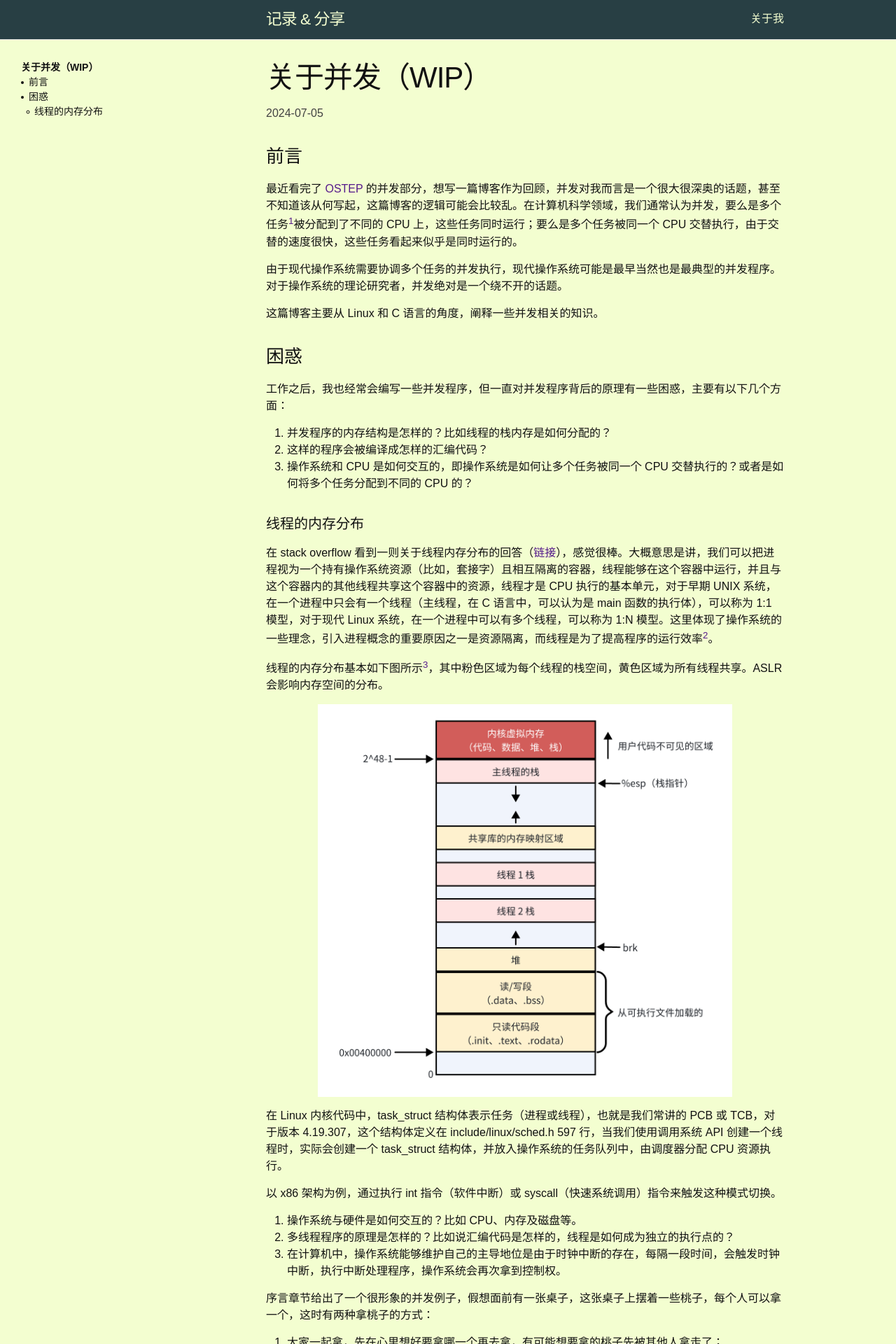
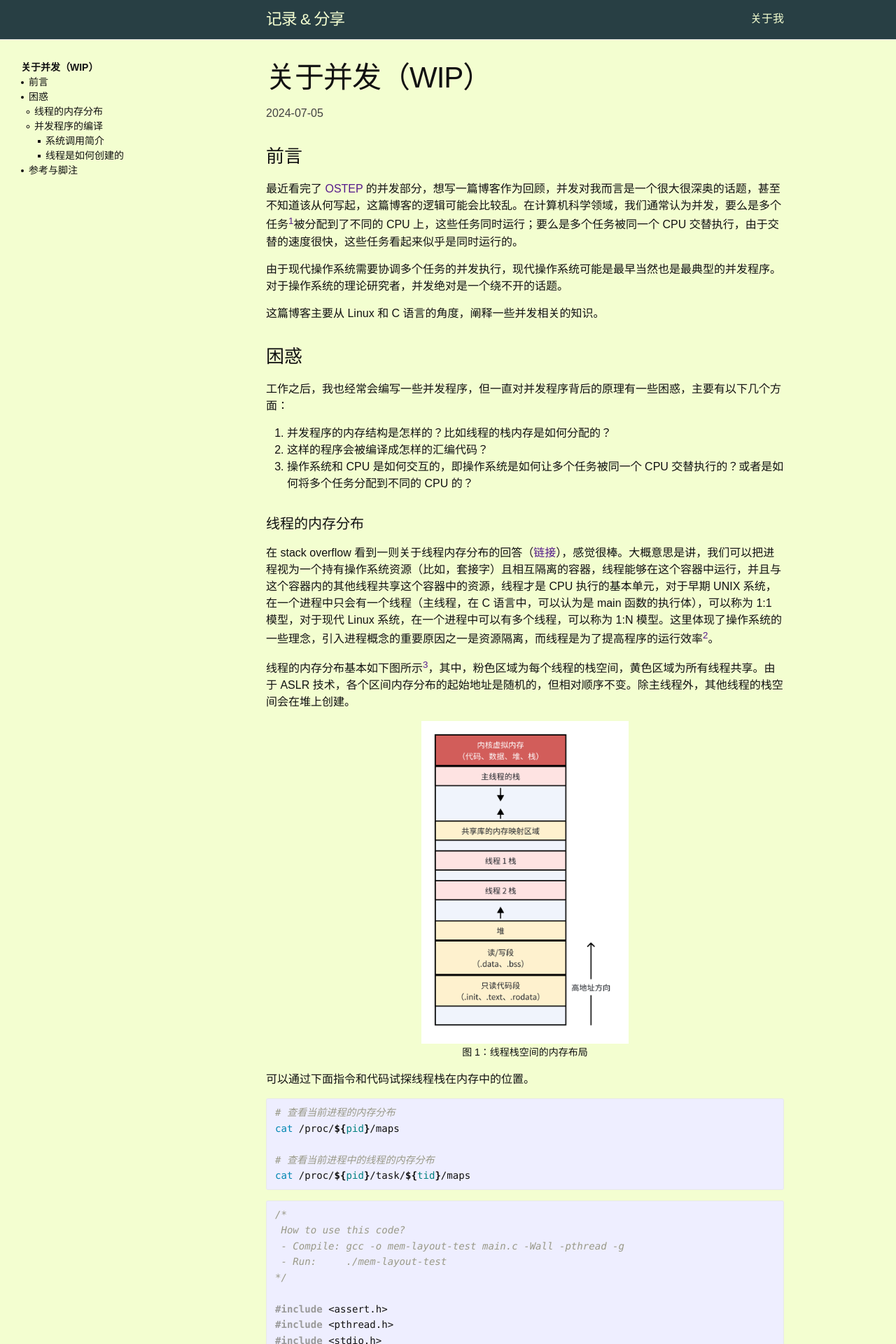
Before and after one commit to xdsdmg/xdsdmg.github.io, a Jekyll site: the page built from docs/_posts/2024-07-05-concurrency.md, in a window 1280 px wide. Shown: the top 1920 px of the page at 70% size. Built offline with Jekyll 4.4.1, drawn with Linux system fonts in a browser that asks for light colours; the table of contents is made by our own code; some of the changed text lies outside the part shown.

Commit message:
write post

````diff
--- a/docs/_posts/2024-07-05-concurrency.md
+++ b/docs/_posts/2024-07-05-concurrency.md
@@ -29,19 +29,143 @@
 
 [^other]: 想起之前看到过这样一句话，运维的本质在于资源的隔离，不在于资源的扩充。
 
-线程的内存分布基本如下图所示[^thread-mem-layout]，其中粉色区域为每个线程的栈空间，黄色区域为所有线程共享。ASLR 会影响内存空间的分布。
+线程的内存分布基本如下图所示[^thread-mem-layout]，其中，粉色区域为每个线程的栈空间，黄色区域为所有线程共享。由于 ASLR 技术，各个区间内存分布的起始地址是随机的，但相对顺序不变。除主线程外，其他线程的栈空间会在堆上创建。
 
 
 [^thread-mem-layout]: 主要参考 [CS:APP](https://csapp.cs.cmu.edu/) 9.7.2 小节与 [OSTEP 26 节第 2 页](https://pages.cs.wisc.edu/~remzi/OSTEP/threads-intro.pdf)，对于图中细节可参阅这两部分。
 
 
 <div align="center">
-<img src="/assets/imgs/thread-mem-layout.png" width="80%"/>
+<img src="/assets/imgs/thread-mem-layout.png" width="40%"/>
+</div>
+<div align="center">
+<span style="font-size: 14px">图 1：线程栈空间的内存布局</span>
 </div>
 
 <p></p>
 
-在 Linux 内核代码中，task_struct 结构体表示任务（进程或线程），也就是我们常讲的 PCB 或 TCB，对于版本 4.19.307，这个结构体定义在 include/linux/sched.h 597 行，当我们使用调用系统 API 创建一个线程时，实际会创建一个 task_struct 结构体，并放入操作系统的任务队列中，由调度器分配 CPU 资源执行。
+可以通过下面指令和代码试探线程栈在内存中的位置。
+
+``` bash
+# 查看当前进程的内存分布
+cat /proc/${pid}/maps
+
+# 查看当前进程中的线程的内存分布
+cat /proc/${pid}/task/${tid}/maps
+```
+
+``` c
+/*
+ How to use this code?
+ - Compile: gcc -o mem-layout-test main.c -Wall -pthread -g
+ - Run:     ./mem-layout-test
+*/
+
+#include <assert.h>
+#include <pthread.h>
+#include <stdio.h>
+#include <unistd.h>
+
+#define Pthread_create(thread, attr, start_routine, arg)                       \
+  assert(pthread_create(thread, attr, start_routine, arg) == 0);
+
+#define Pthread_join(thread, value_ptr)                                        \
+  assert(pthread_join(thread, value_ptr) == 0);
+
+#define MINUTE 60
+
+void *mythread(void *arg) {
+  int local_var;
+
+  // Print the variable's memory address
+  printf("thread: %s, stack address: %p\n", (char *)arg, (void *)&local_var);
+
+  while (1 == 1)
+    sleep(5 * MINUTE);
+
+  return NULL;
+}
+
+int main(int argc, char *argv[]) {
+  pthread_t p1, p2;
+
+  Pthread_create(&p1, NULL, mythread, "A");
+  Pthread_create(&p2, NULL, mythread, "B");
+
+  Pthread_join(p1, NULL);
+  Pthread_join(p2, NULL);
+
+  return 0;
+}
+```
+<div align="center">
+<span style="font-size: 14px" id="code-1">代码 1：探测线程栈空间的内存布局</span>
+</div>
+
+#### 并发程序的编译
+
+##### 系统调用简介
+
+首先以 x86_64 架构 Linux 系统为例介绍下系统调用的原理，系统调用是由软硬件共同完成的，x86_64 架构提供了`syscall`指令发起系统调用[^abi-manual]，当执行系统调用时，需要先将系统调用的编号[^syscall-num]存入`%rax`寄存器，系统调用的具体参数放入其他寄存器中，然后 CPU 执行`syscall`指令，在执行时，CPU 主要工作如下：
+1. 将 CPU 权限级别（CPL，CPU Privilege Level）从用户态（CPL 3）切换为内核态（CPL 0）；
+2. 保存用户态的返回地址；
+3. 将程序计数器`PC`设置为寄存器`MSR_LSTAR`（Model-Specific Register - Long System Target Address Register）中的地址，`MSR_LSTAR`寄存器保存了内核系统调用处理程序的入口地址。
+
+然后 CPU 根据`%rax`寄存器中的系统调用编号，找到对应的系统调用处理程序并执行。
+
+[^abi-manual]: 详细可参阅 [System V Application Binary Interface AMD64 Architecture Processor Supplement](https://refspecs.linuxbase.org/elf/x86_64-abi-0.99.pdf) A.2.1 小节。
+[^syscall-num]: [最新 x86_64 架构 Linux 系统调用表](https://github.com/torvalds/linux/blob/master/arch/x86/entry/syscalls/syscall_64.tbl)
+
+##### 线程是如何创建的
+
+线程可以视为一个正在运行的实体，在 Linux 内核代码中，使用 task_struct 结构体表示这个实体，它也是我们常讲的 PCB 或 TCB，对于版本 4.19.307，这个结构体定义在 include/linux/sched.h 597 行，当我们使用系统调用 API 创建一个线程时，实际会创建一个 task_struct 结构体，并放入操作系统的任务队列中，由调度器分配 CPU 资源执行。
+
+如果用 GDB 调试<a href="#code-1">代码 1</a>，可以得到下图的调试结果，可以看出`libc`的`pthread_create`方法最终使用了`clone3`系统调用创建线程。
+
+<table style="border-collapse: collapse; width: 100%;">
+  <tr style="border: none; background: none;">
+    <td style="text-align: center;" width="50%">
+      <img src="/assets/imgs/concurrency/gdb-1.png" alt="gdb-1" width="100%"/><br/>
+      <span>（a）</span>
+    </td>
+    <td style="text-align: center;" width="50%">
+      <img src="/assets/imgs/concurrency/gdb-2.png" alt="gdb-2" width="100%"/><br/>
+      <span>（b）</span>
+    </td>
+  </tr>
+  <tr style="border: none; background: none;">
+    <td style="text-align: center;" width="50%">
+      <img src="/assets/imgs/concurrency/gdb-3.png" alt="gdb-3" width="100%"/><br/>
+      <span>（c）</span>
+    </td>
+    <td style="text-align: center;" width="50%">
+      <img src="/assets/imgs/concurrency/gdb-4.png" alt="gdb-4" width="100%"/><br/>
+      <span>（d）</span>
+    </td>
+  </tr>
+</table>
+<div align="center">
+<span style="font-size: 14px" id="pic-2">图 2：pthread_create 调试记录</span>
+</div>
+
+<p></p>
+
+``` bash
+# GDB 使用方法
+
+# 用 GDB 打开二进制文件
+gdb ./mem-layout-test
+
+# 在 GDB 中设置断点并执行
+(gdb) break pthread_create
+(gdb) run
+
+# 单步执行，观察 pthread_create 的执行逻辑
+(gdb) si
+
+# 如果想立即执行并退出当前函数，可用：
+(gdb) finish
+```
 
 以 x86 架构为例，通过执行 int 指令（软件中断）或 syscall（快速系统调用）指令来触发这种模式切换。
 
@@ -160,3 +284,5 @@
 
 }
 ```
+
+### 参考与脚注
````
Also changed, not shown: docs/_posts/2024-05-01-java.md (+42 -5 lines), docs/assets/imgs/concurrency/gdb-1.png (added), docs/assets/imgs/concurrency/gdb-2.png (added), docs/assets/imgs/concurrency/gdb-3.png (added), docs/assets/imgs/concurrency/gdb-4.png (added), docs/assets/imgs/thread-mem-layout.png, 1 other file.
